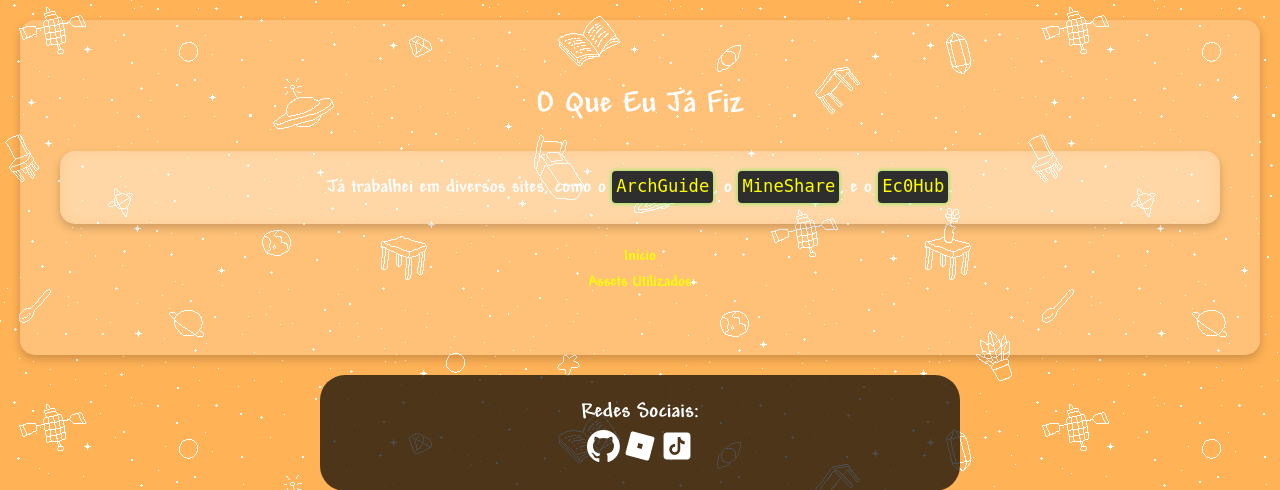
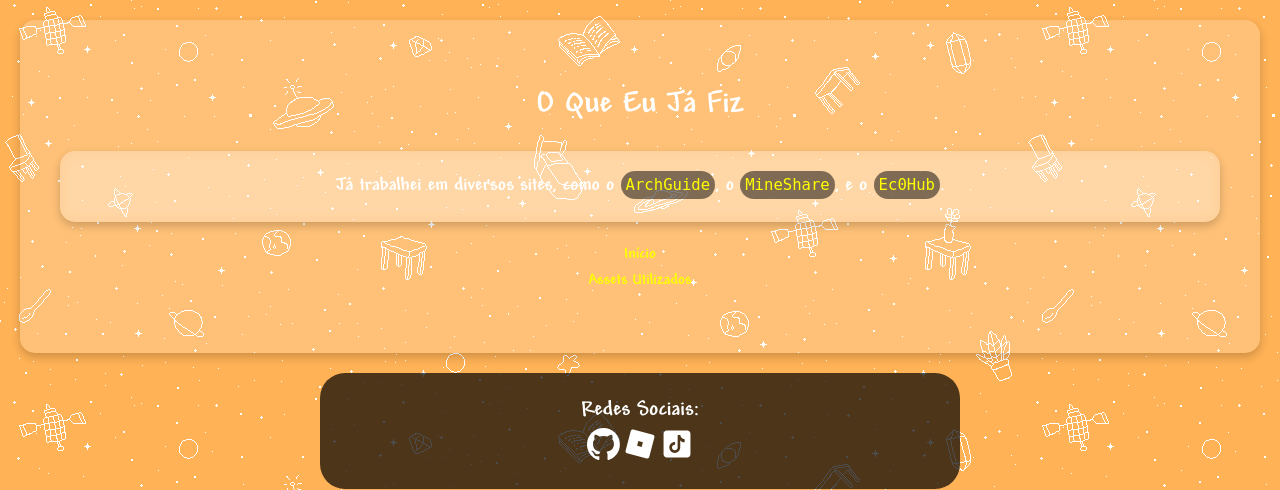
Before and after one commit to enpasant/bio, a PHP site: page /bio/w.html in a window 1280 px wide. Shown: the top 490 px of the page. Run offline with PHP 8.4, Linux system fonts and the light colour scheme.

Commit message:
Add files via upload

```diff
--- a/styles/style.css
+++ b/styles/style.css
@@ -21,13 +21,12 @@ body {
     color: #fff;
   padding: 0;
   margin: 0;
-  animation: fadeIn 0.5s ease-in-out forwards;
+  animation: fadeIn 0.4s ease-in-out forwards;
 }
 
 @keyframes fadeIn {
       from {
           opacity: 0;
-          transform: scale(0.8, 0.8);
       }
       to {
         opacity: 1;
@@ -163,28 +162,14 @@ footer {
 
 /* Estilo para a tag <code> */
         code {
-            font-family: monospace; /* Fonte monoespaçada */
-            background-color: #2e2e2e; /* Fundo escuro, como terminal */
-            color: #00ff00!important; /* Texto verde claro, como terminais antigos */
-            padding: 2px 4px; /* Pequeno espaçamento para o texto */
-            border-radius: 4px; /* Bordas arredondadas para um visual mais agradável */
-            font-size: 1.1em; /* Tamanho de fonte levemente maior */
-            box-shadow: 0 0 5px rgba(0, 255, 0, 0.6); /* Sombramento verde suave */
-            word-wrap: break-word; /* Quebra de linha para código longo */
-            width: fit-content;
-            position: relative;
-            display: inline-block;
+            padding: 5px;
+            border-radius: 50px;
+            background-color: rgba(0,0,0,0.5)
         }
 
         /* Estilo adicional para melhorar o visual de múltiplos comandos */
         pre code {
-            display: block;
-            padding: 10px;
-            margin: 10px 0;
-            background-color: #111; /* Fundo ainda mais escuro */
-            border-radius: 4px;
-            box-shadow: 0 0 10px rgba(0, 255, 0, 0.5); /* Sombramento mais intenso */
-            color: #e0e0e0; /* Texto mais suave para o terminal */
+
         }
 
 .pfp{
```
